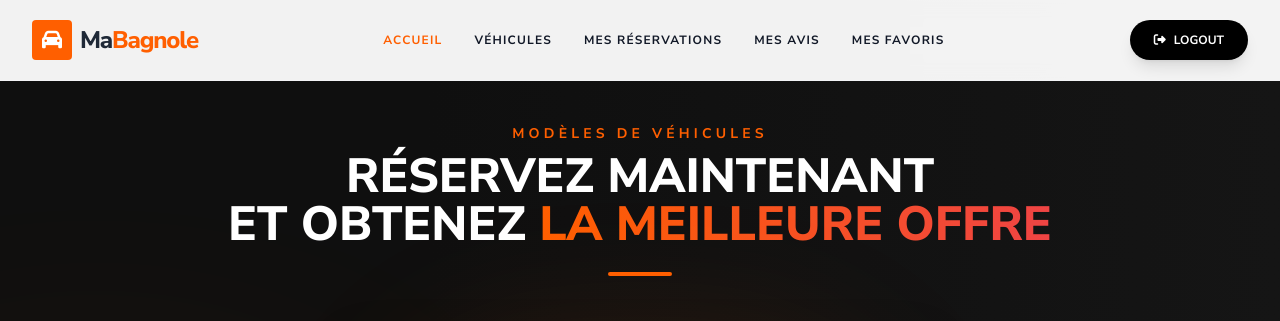
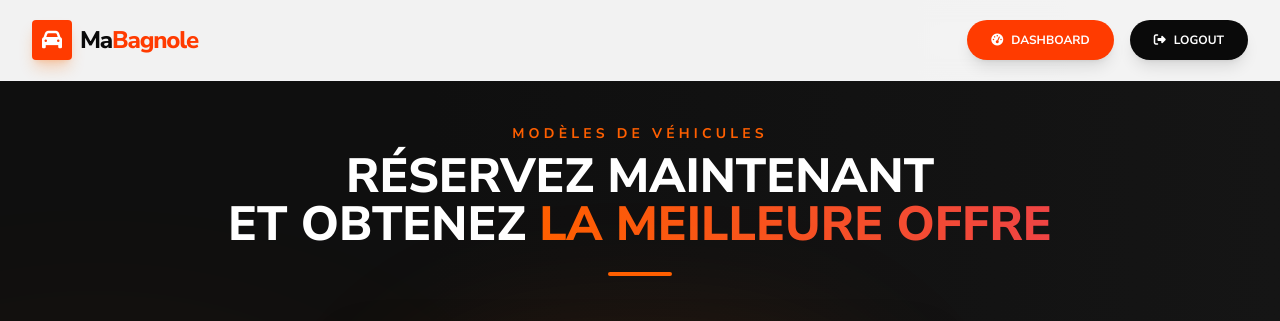
Before and after one commit to ilyas-doughmi/MaBagnole, a PHP site: page /index.php in a window 1280 px wide. Shown: the top 321 px of the page. Run offline with PHP 8.4, Linux system fonts and the light colour scheme; a user stored in the database is signed in; some libraries are stand-ins or nearby versions.

Commit message:
feat: update header styles and enhance navigation for better user experience

```diff
--- a/pages/header.php
+++ b/pages/header.php
@@ -6,8 +6,8 @@ $current_page = basename($_SERVER['PHP_SELF']);
 
 function isActivePublic($page, $current) {
     return $page === $current
-        ? 'text-locar-orange font-bold text-xs tracking-widest transition'
-        : 'text-gray-900 font-bold text-xs tracking-widest hover:text-locar-orange transition';
+        ? 'text-[#FF3B00] font-bold text-xs tracking-widest transition'
+        : 'text-[#0a0a0a] font-bold text-xs tracking-widest hover:text-[#FF3B00] transition';
 }
 if (session_status() === PHP_SESSION_NONE) {
     session_start();
@@ -20,18 +20,18 @@ if(isset($_SESSION["id"])){
 ?>
 
 
-<nav class="glass-nav fixed w-full z-40 border-b border-gray-100 transition-all duration-300">
+<nav class="bg-white/95 backdrop-blur-md fixed w-full z-50 border-b border-gray-100 transition-all duration-300">
     <div class="max-w-7xl mx-auto px-4 lg:px-8">
         <div class="flex justify-between h-20 items-center">
             <a href="<?= $root_path ?>index.php" class="flex items-center gap-2">
-                <div class="bg-locar-orange text-white w-10 h-10 flex items-center justify-center rounded text-xl font-bold">
+                <div class="bg-[#FF3B00] text-white w-10 h-10 flex items-center justify-center rounded text-xl font-bold shadow-lg shadow-orange-500/30">
                     <i class="fa-solid fa-car"></i>
                 </div>
-                <span class="font-black text-2xl tracking-tighter">Ma<span class="text-locar-orange">Bagnole</span></span>
+                <span class="font-black text-2xl tracking-tighter text-[#0a0a0a]">Ma<span class="text-[#FF3B00]">Bagnole</span></span>
             </a>
 
             <div class="hidden md:flex space-x-8 items-center">
-                <?php if ($isConnected): ?>
+                <?php if ($isConnected && (!isset($_SESSION['role']) || $_SESSION['role'] !== 'admin')): ?>
                 <a href="<?= $root_path ?>index.php" class="<?= isActivePublic('index.php', $current_page) ?>">ACCUEIL</a>
                 <a href="<?= $root_path ?>pages/vehicles.php" class="<?= isActivePublic('vehicles.php', $current_page) ?>">VÉHICULES</a>
                 <a href="<?= $root_path ?>pages/user/my-reservations.php" class="<?= isActivePublic('my-reservations.php', $current_page) ?>">MES RÉSERVATIONS</a>
@@ -40,13 +40,18 @@ if(isset($_SESSION["id"])){
                 <?php endif; ?>
             </div>
 
-            <div class="hidden md:flex items-center">
+            <div class="hidden md:flex items-center gap-4">
                 <?php if ($isConnected): ?>
-                    <a href="<?= $root_path ?>includes/logout.php" class="flex items-center gap-2 font-bold text-xs bg-black text-white px-6 py-3 rounded-full hover:bg-locar-orange transition shadow-lg">
+                    <?php if (isset($_SESSION['role']) && $_SESSION['role'] === 'admin'): ?>
+                        <a href="<?= $root_path ?>pages/admin/dashboard.php" class="flex items-center gap-2 font-bold text-xs bg-[#FF3B00] text-white px-6 py-3 rounded-full hover:bg-[#0a0a0a] transition shadow-lg hover:shadow-xl transform hover:-translate-y-0.5 duration-300">
+                            <i class="fa-solid fa-gauge-high"></i> DASHBOARD
+                        </a>
+                    <?php endif; ?>
+                    <a href="<?= $root_path ?>includes/logout.php" class="flex items-center gap-2 font-bold text-xs bg-[#0a0a0a] text-white px-6 py-3 rounded-full hover:bg-[#FF3B00] transition shadow-lg hover:shadow-xl transform hover:-translate-y-0.5 duration-300">
                         <i class="fa-solid fa-right-from-bracket"></i> LOGOUT
                     </a>
                 <?php else: ?>
-                    <a href="<?= $root_path ?>pages/login.php" class="flex items-center gap-2 font-bold text-xs bg-black text-white px-6 py-3 rounded-full hover:bg-locar-orange transition shadow-lg">
+                    <a href="<?= $root_path ?>pages/login.php" class="flex items-center gap-2 font-bold text-xs bg-[#0a0a0a] text-white px-6 py-3 rounded-full hover:bg-[#FF3B00] transition shadow-lg hover:shadow-xl transform hover:-translate-y-0.5 duration-300">
                         <i class="fa-solid fa-user"></i> LOGIN / SIGN UP
                     </a>
                 <?php endif; ?>
```
